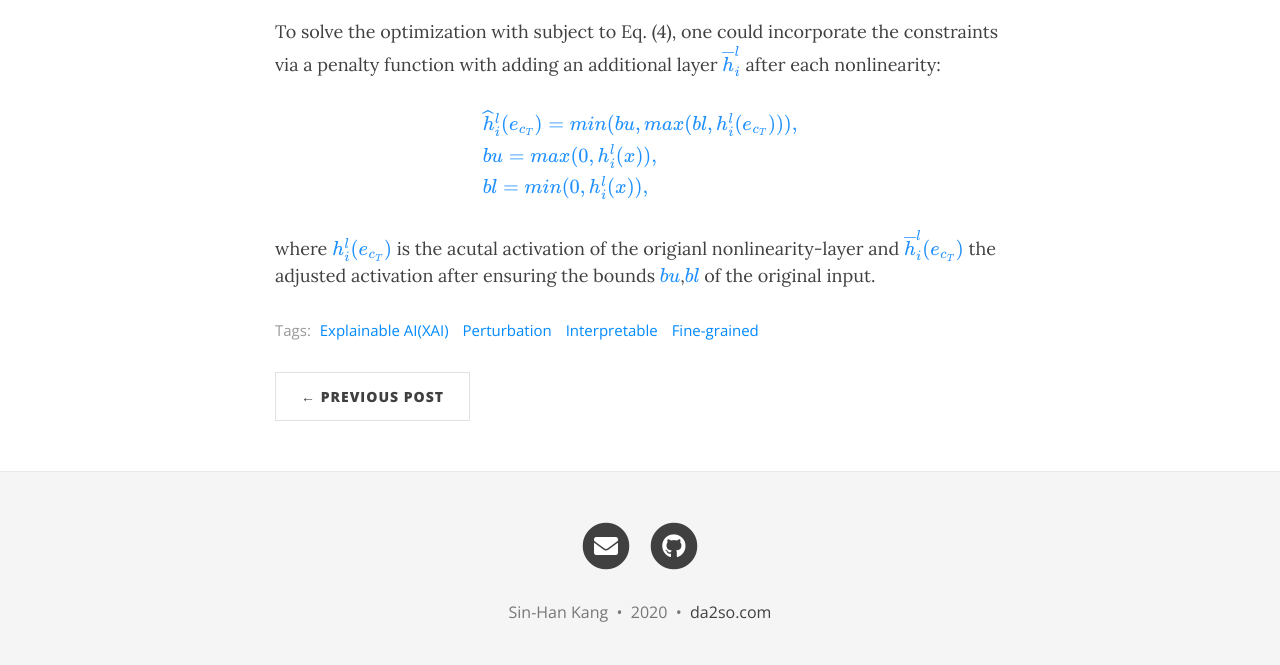
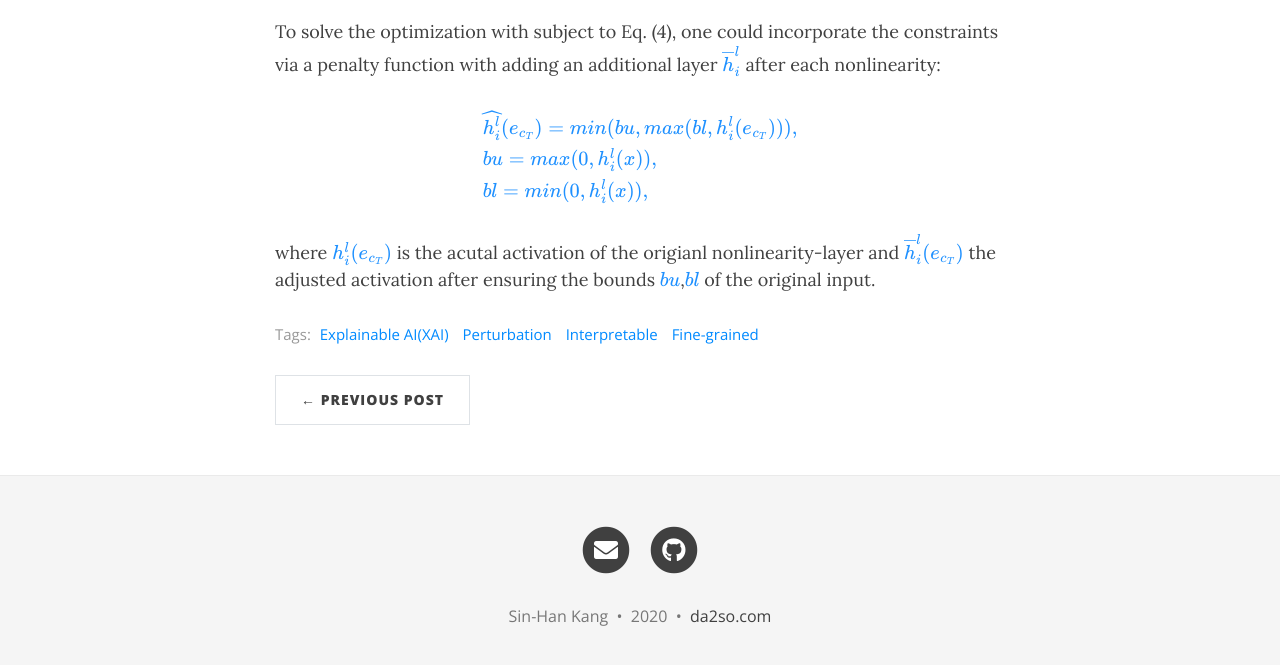
Before and after one commit to da2so/da2so.github.io, a Jekyll site: the page built from _posts/2020-08-17-Interpretable_And_Fine-grained_Visual_Explanations_For_Convolutional_Neural_Networks.md, in a window 1280 px wide and 900 px high, scrolled down 3759 px. Shown: the part 222-887 px from the top of the window. Built offline with Jekyll 4.4.1, drawn with Linux system fonts in a browser that asks for light colours; nearby versions of some CDN libraries; formulas are drawn with MathJax 3.

```diff
--- a/_posts/2020-08-17-Interpretable_And_Fine-grained_Visual_Explanations_For_Convolutional_Neural_Networks.md
+++ b/_posts/2020-08-17-Interpretable_And_Fine-grained_Visual_Explanations_For_Convolutional_Neural_Networks.md
@@ -132,7 +132,7 @@ To solve the optimization with subject to Eq. (4), one could incorporate the con
 <span style="color:DodgerBlue">
 \\[
 \\begin{array}{l}
-\widehat{h}^l_i (e_{c_T})= min (bu, max(bl, h^l_i (e_{c_T}))), \cr
+\widehat{h^l_i} (e_{c_T})= min (bu, max(bl, h^l_i (e_{c_T}))), \cr
 bu =max(0,h^l_i (x)), \cr
 bl= min (0, h^l_i (x)),
 \\end{array}
```
